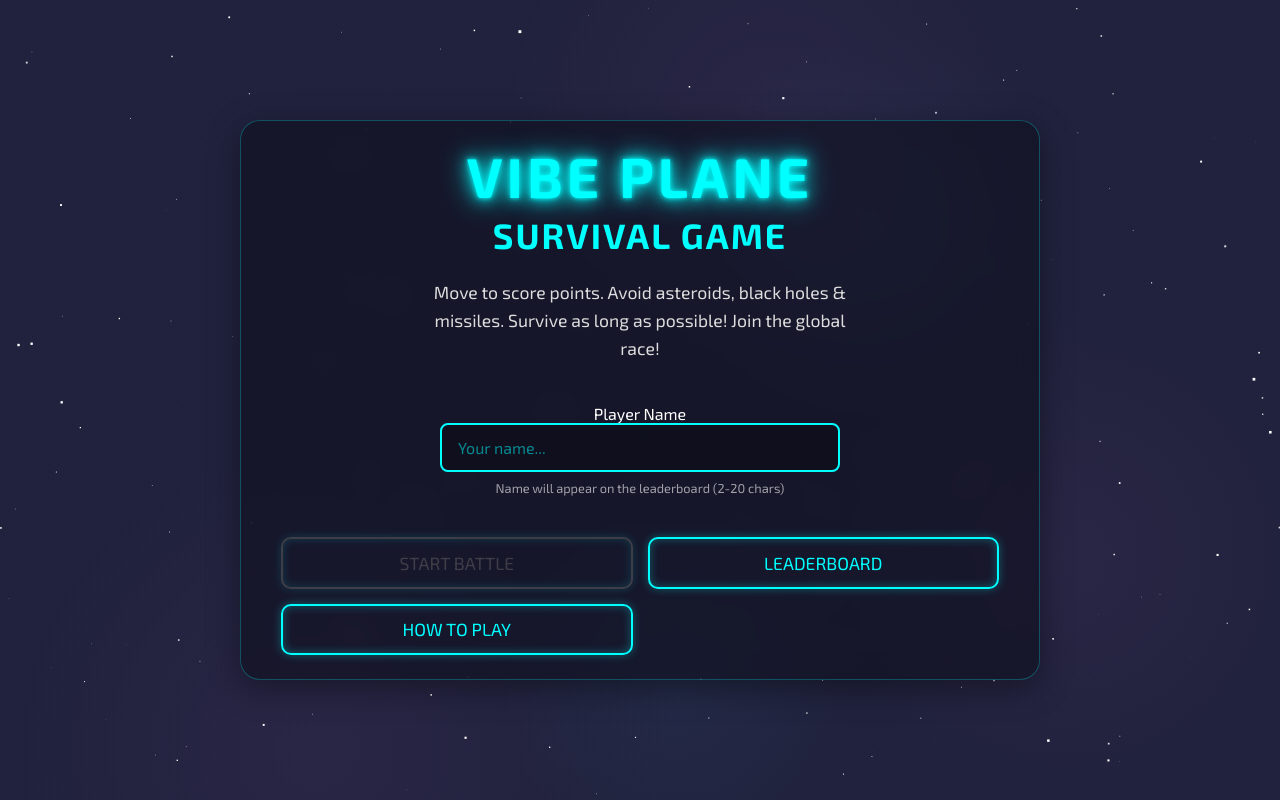
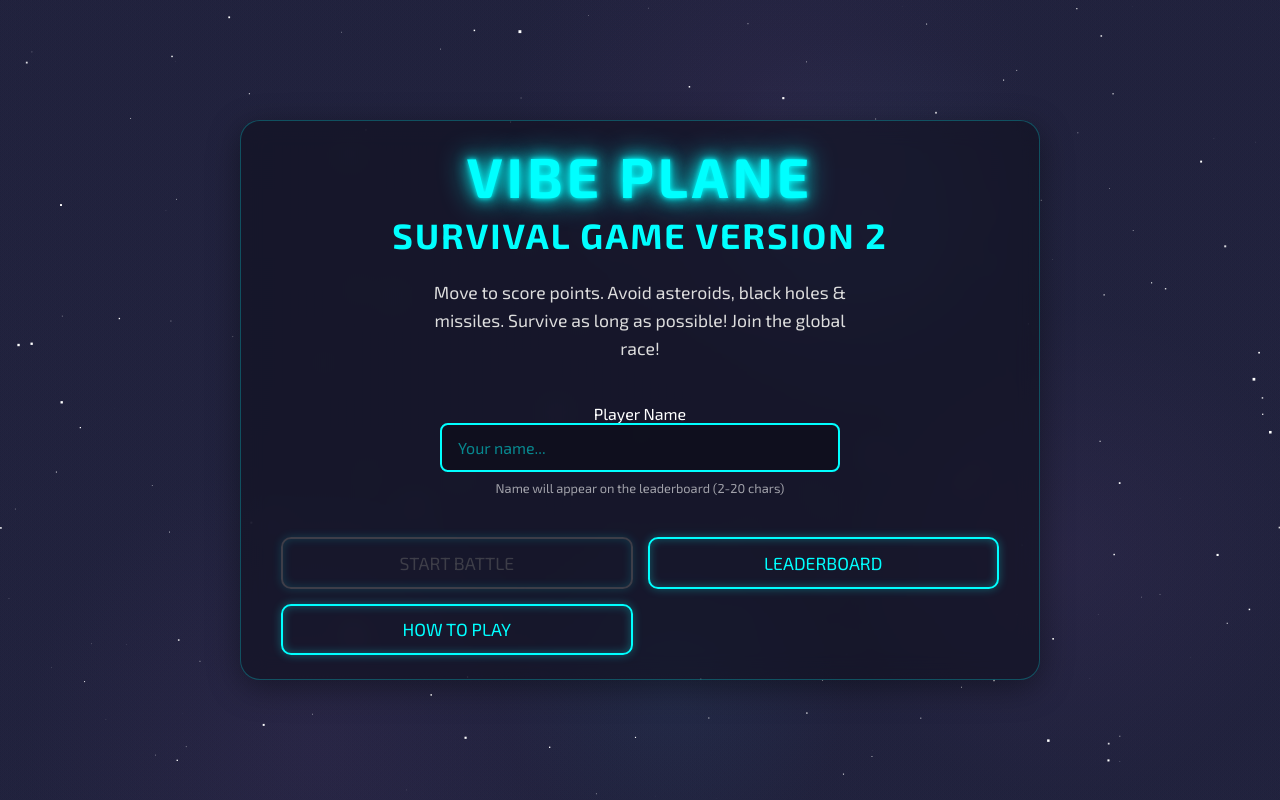
Before and after one commit to lequockhanh19521680/Game-Vibe-Plane, a plain HTML site: page frontend/index.html in a window 1280 px wide. Drawn offline with Linux system fonts and the light colour scheme.

Commit message:
change to version 2

```diff
--- a/frontend/index.html
+++ b/frontend/index.html
@@ -166,7 +166,7 @@
       <!-- Main Menu Screen -->
       <div id="start-screen" class="ui-element">
         <h1>Vibe Plane</h1>
-        <h2>Survival Game</h2>
+        <h2>Survival Game version 2</h2>
         <!-- Added keyword -->
         <p>
           <span data-translate="menu.description">
```
